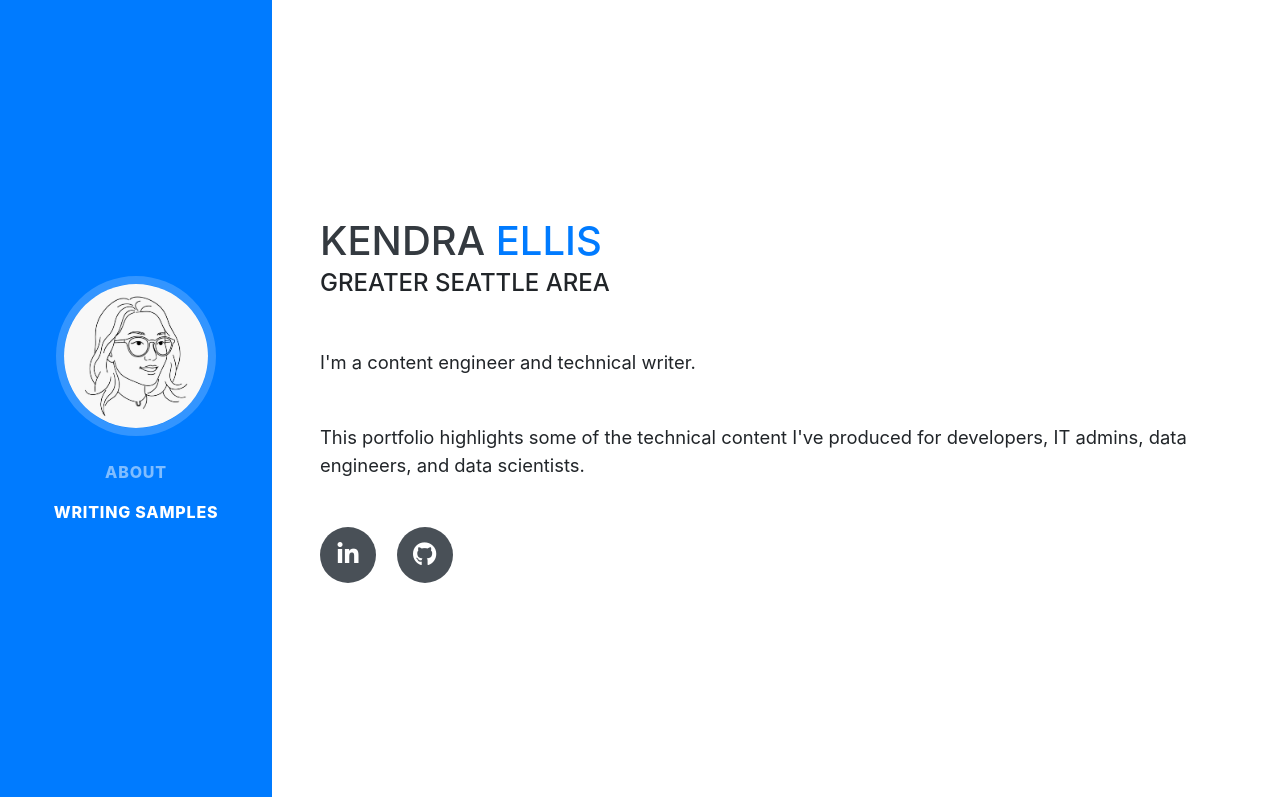
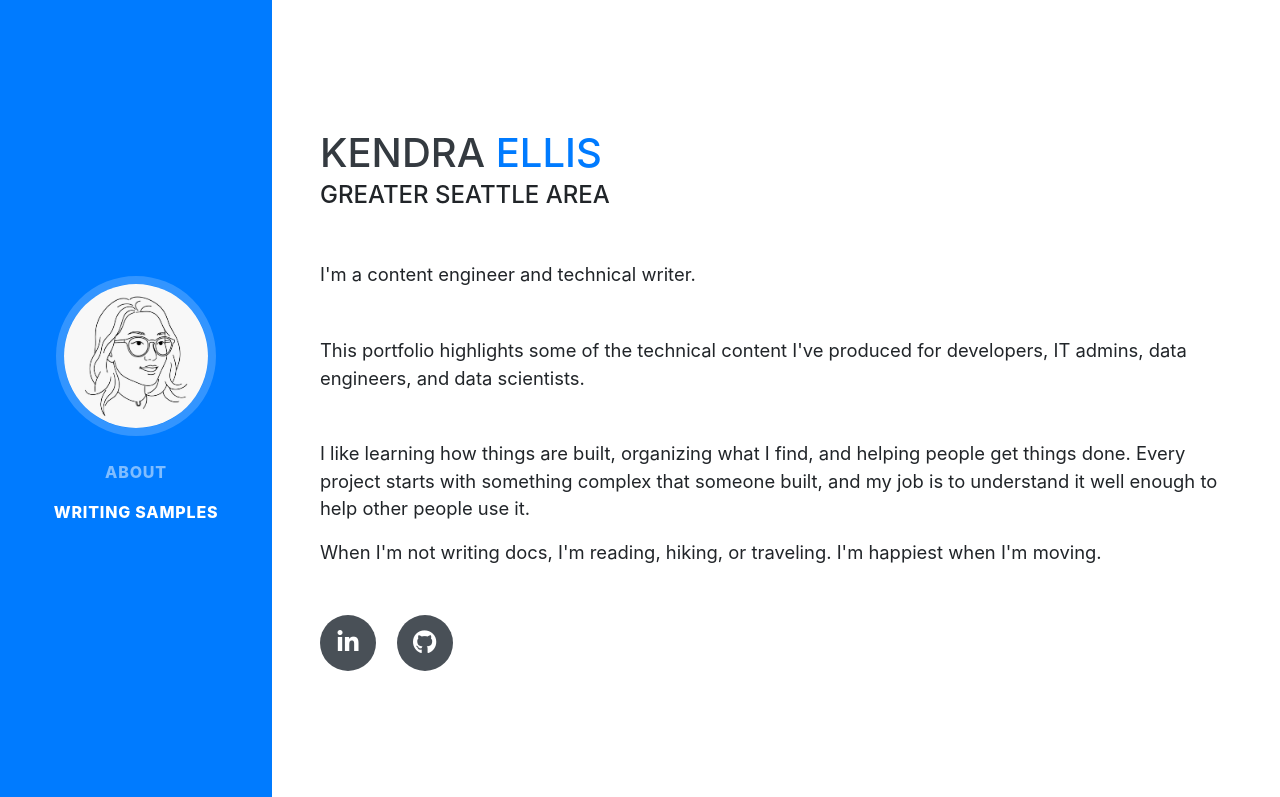
Before and after one commit to ellisken/writing-portfolio, a website with bundled scripts: page index.html in a window 1280 px wide. Shown: the top 797 px of the page. Built offline with nearby package versions, Linux system fonts and the light colour scheme; a web font is replaced by a local one.

Commit message:
Add about me blurb to intro section
Co-Authored-By: Claude Opus 4.6 <noreply@anthropic.com>
Claude-Session: https://claude.ai/code/session_018Sq1vZRRYqJ2rBtToDvJnx

```diff
--- a/index.html
+++ b/index.html
@@ -60,6 +60,8 @@
         <p class="lead mb-5">I'm a content engineer and technical writer.</p>
         <p class="lead mb-5">This portfolio highlights some of the technical content I've produced
           for developers, IT admins, data engineers, and data scientists.</p>
+        <p class="lead mb-3">I like learning how things are built, organizing what I find, and helping people get things done. Every project starts with something complex that someone built, and my job is to understand it well enough to help other people use it.</p>
+        <p class="lead mb-5">When I'm not writing docs, I'm reading, hiking, or traveling. I'm happiest when I'm moving.</p>
         <div class="social-icons">
           <a target="_blank" href="https://www.linkedin.com/in/kendra-ellis/">
             <i class="fab fa-linkedin-in"></i>
```
